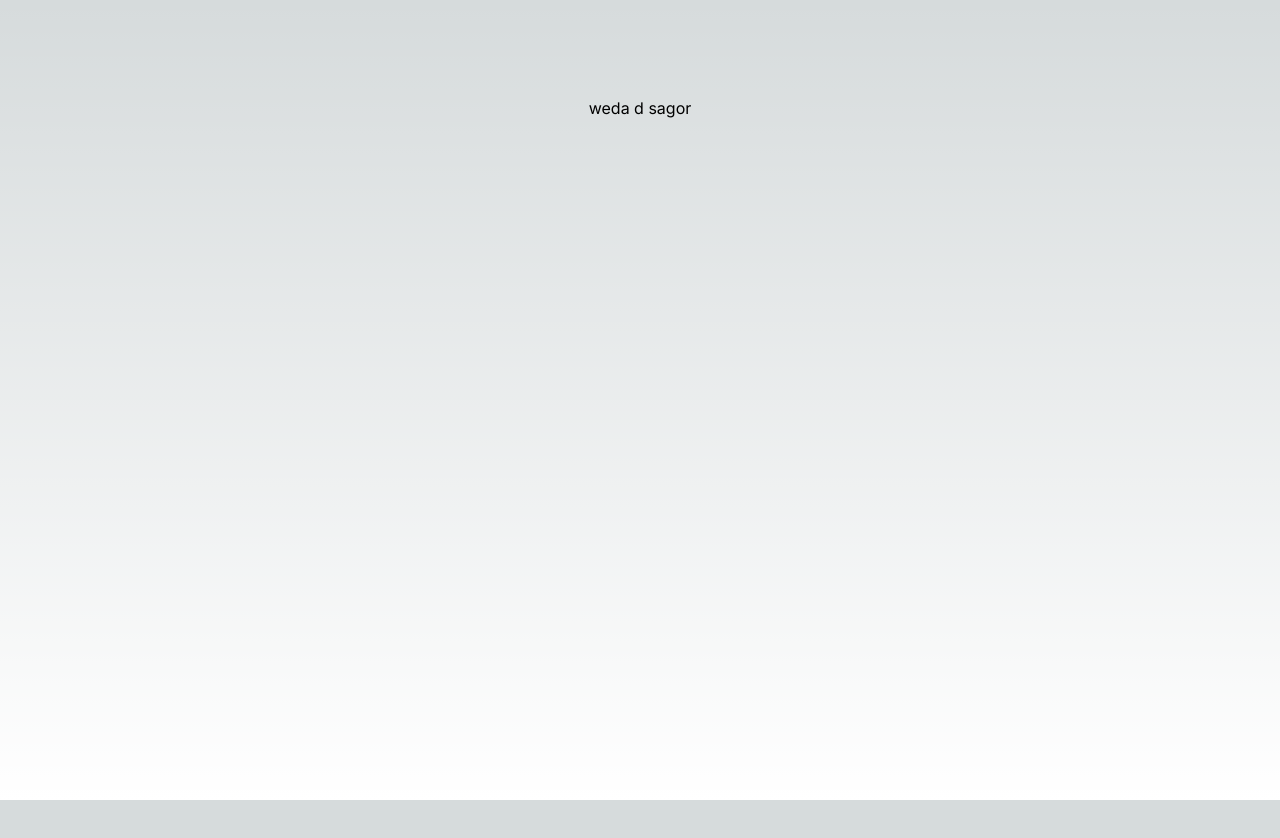
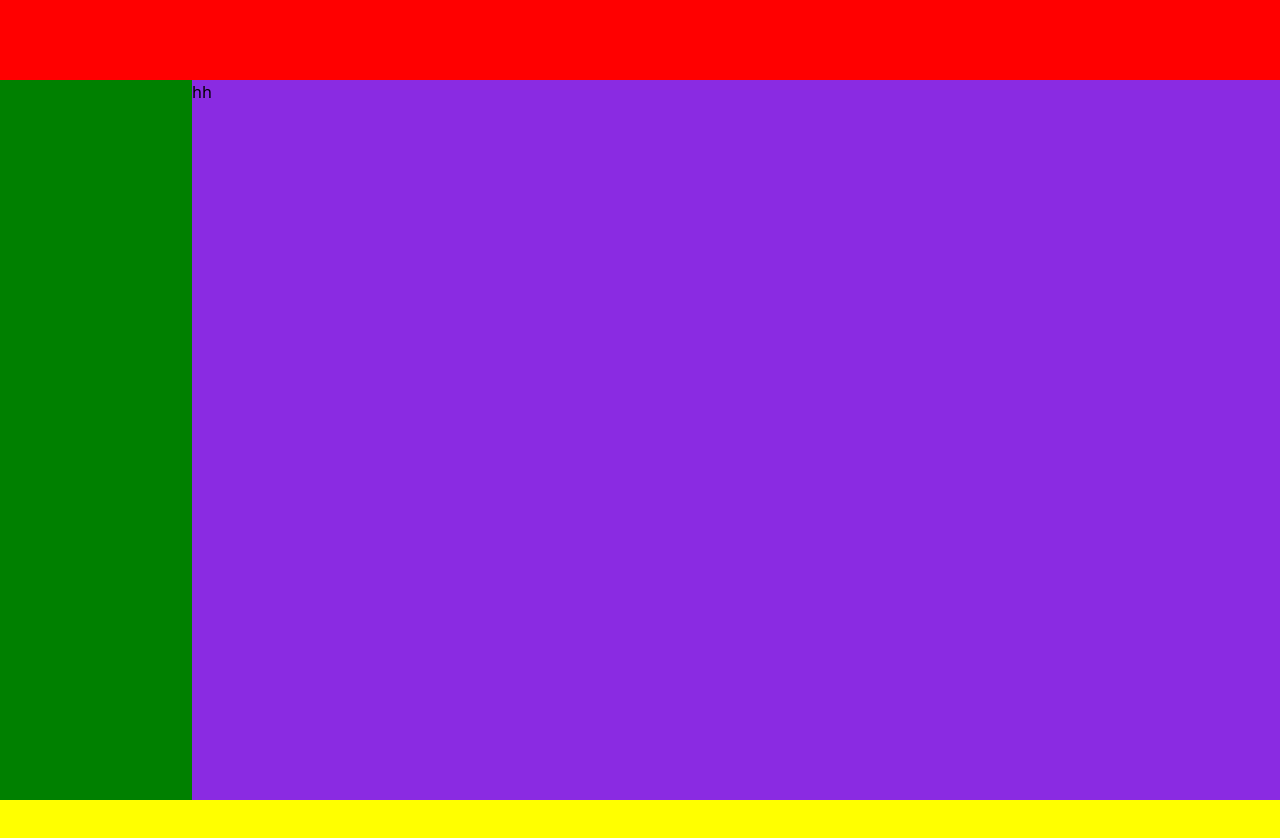
Before and after one commit to eQuor/eQuor-frontend-web, a Next.js app: page / in a window 1280 px wide. Shown: the top 838 px of the page. Before the commit the page ends 800 px from the top, so only its background shows below. Built offline with nearby package versions, Linux system fonts and the light colour scheme.

Commit message:
Layout added

```diff
--- a/src/app/globals.css
+++ b/src/app/globals.css
@@ -2,26 +2,40 @@
 @tailwind components;
 @tailwind utilities;
 
-:root {
-  --foreground-rgb: 0, 0, 0;
-  --background-start-rgb: 214, 219, 220;
-  --background-end-rgb: 255, 255, 255;
+* {
+  margin: 0px;
+  padding: 0px;
+  box-sizing: border-box;
 }
 
-@media (prefers-color-scheme: dark) {
-  :root {
-    --foreground-rgb: 255, 255, 255;
-    --background-start-rgb: 0, 0, 0;
-    --background-end-rgb: 0, 0, 0;
-  }
+header {
+  background-color: red;
+  height: 10vh;
 }
 
-body {
-  color: rgb(var(--foreground-rgb));
-  background: linear-gradient(
-      to bottom,
-      transparent,
-      rgb(var(--background-end-rgb))
-    )
-    rgb(var(--background-start-rgb));
+aside {
+  background-color: green;
+  width: 15vw;
+  height: 100%;
 }
+
+section {
+  background-color: blueviolet;
+  height: 100%;
+  width: 85vw;
+
+  display: grid;
+  grid-template-columns: repeat(12, auto);
+  grid-template-rows: repeat(7, 80px);
+  gap: 10px 10px;
+}
+
+footer {
+  background-color: yellow;
+  height: 100px;
+}
+
+.main-container {
+  display: flex;
+  height: 90vh;
+}
--- a/src/app/layout.js
+++ b/src/app/layout.js
@@ -1,17 +1,25 @@
-import './globals.css'
-import { Inter } from 'next/font/google'
+import "./globals.css";
+import { Inter } from "next/font/google";
 
-const inter = Inter({ subsets: ['latin'] })
+const inter = Inter({ subsets: ["latin"] });
 
 export const metadata = {
-  title: 'Create Next App',
-  description: 'Generated by create next app',
+  title: "Create Next App",
+  description: "Generated by create next app",
+};
+
+export default function GuestLayout({ children }) {
+  return (
+    <main>
+      <header></header>
+      <div class='main-container'>
+        <aside></aside>
+        <section>
+          {/* only edit this section */}
+          {children}
+        </section>
+      </div>
+      <footer></footer>
+    </main>
+  );
 }
-
-export default function RootLayout({ children }) {
-  return (
-    <html lang="en">
-      <body className={inter.className}>{children}</body>
-    </html>
-  )
-}
--- a/src/app/page.js
+++ b/src/app/page.js
@@ -1,9 +1,5 @@
-import Image from 'next/image'
+import Image from "next/image";
 
 export default function Home() {
-  return (
-    <main className="flex min-h-screen flex-col items-center justify-between p-24">
-     weda d sagor
-    </main>
-  )
+  return <div>hh</div>;
 }
```
